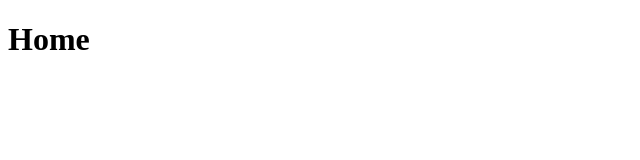
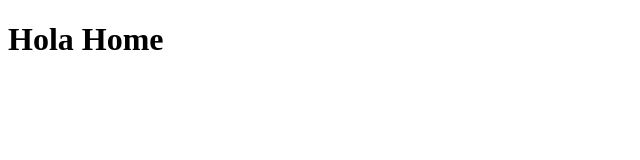
Before and after one commit to guidoPascualetti/vite-react-githubpages, a React (Vite) app: page / in a window 1280 px wide. Shown: the top 160 px of the page, without its empty margins (0-640 px from the left). Built offline with nearby package versions, Linux system fonts and the light colour scheme.

Commit message:
cambio en app

```diff
--- a/src/App.jsx
+++ b/src/App.jsx
@@ -1,12 +1,9 @@
-
-
 function App() {
   return (
-   <>
-    <h1>Home</h1>
-
-   </>
-  )
+    <>
+      <h1> Hola Home</h1>
+    </>
+  );
 }
 
-export default App
+export default App;
```
